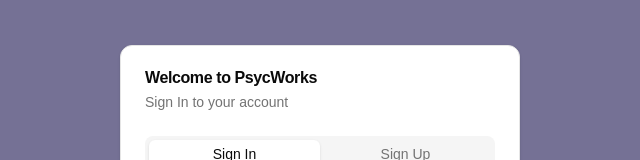
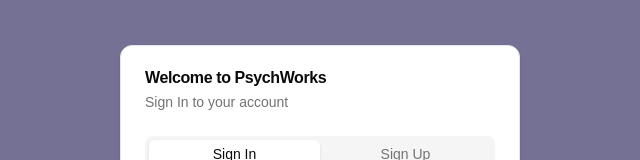
Before and after one commit to Psych-Works/PsychWorks, a Next.js app in the folder psycworks/: page /sign-in in a window 1280 px wide. Shown: the part 262-422 px from the top of the page, without its empty margins (320-960 px from the left). Built offline with nearby package versions, Linux system fonts and the light colour scheme.

Commit message:
Refactor: Typo in the sign in page

```diff
--- a/psycworks/components/auth/auth-form.tsx
+++ b/psycworks/components/auth/auth-form.tsx
@@ -97,7 +97,7 @@ export function AuthForm({ defaultTab = "signin" }: AuthFormProps) {
   return (
     <Card className="w-[400px]">
       <CardHeader>
-        <CardTitle>Welcome to PsycWorks</CardTitle>
+        <CardTitle>Welcome to PsychWorks</CardTitle>
         <CardDescription>
           {defaultTab === "signin"
             ? "Sign In to your account"
```
